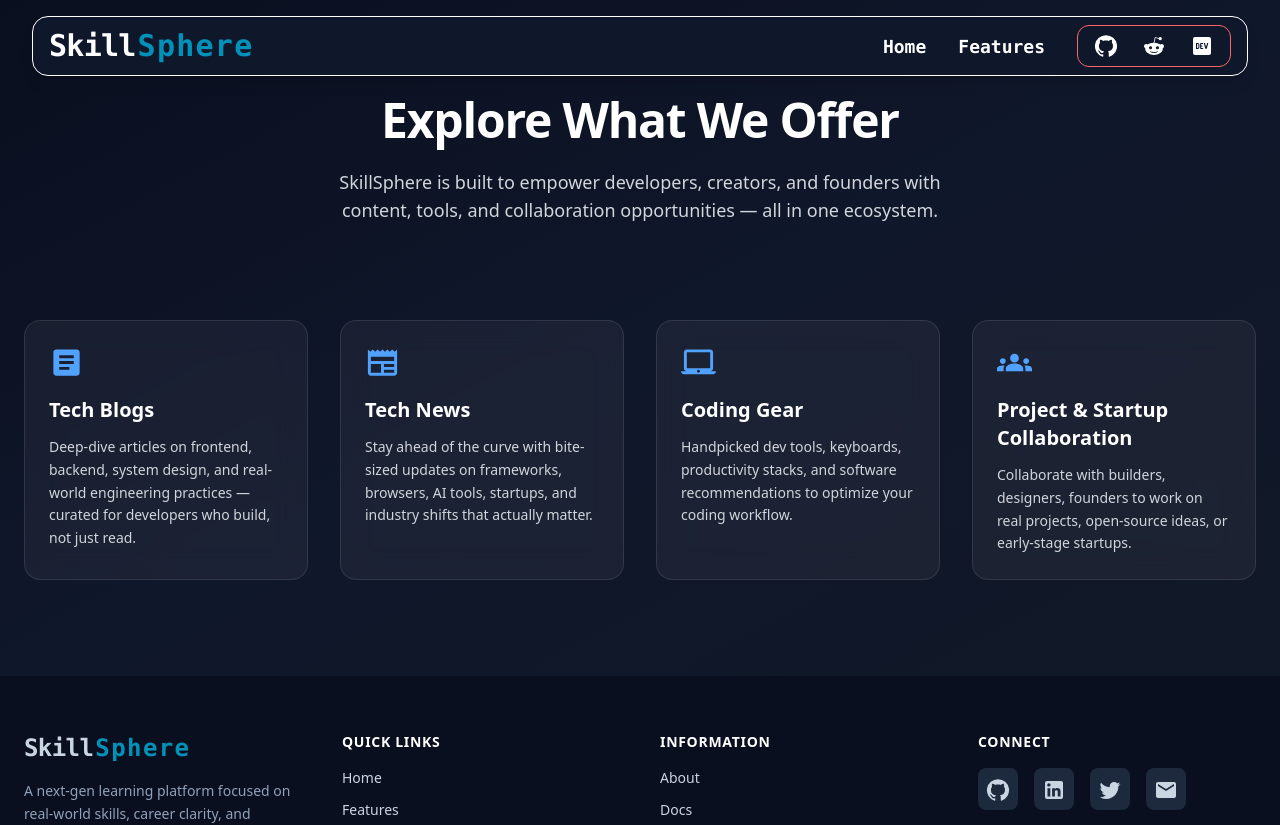
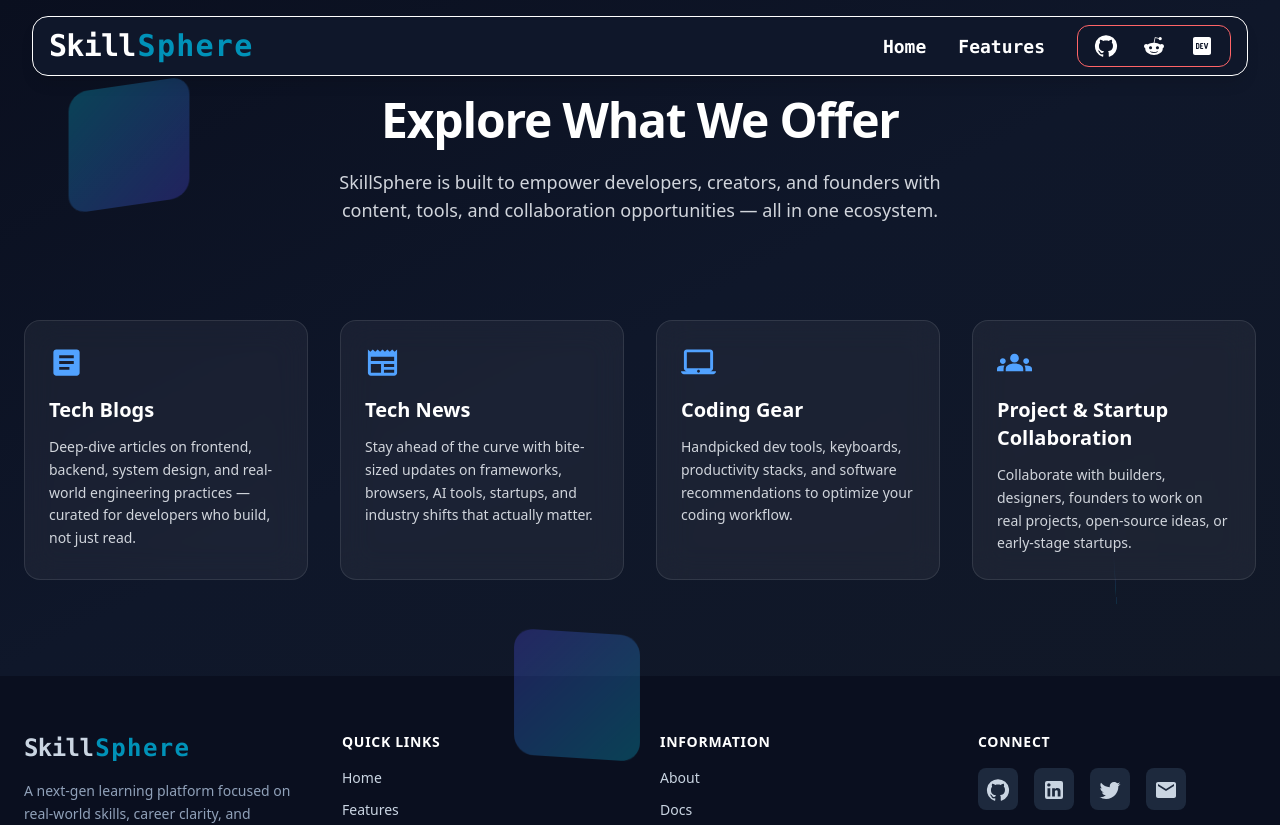
Before and after one commit to raushan-sinha/skills-sphere, a React (Vite) app: page /features in a window 1280 px wide. Shown: the top 825 px of the page. Built offline with nearby package versions, Linux system fonts and the light colour scheme.

Commit message:
Added code for background animations

```diff
--- a/src/pages/Features/Features.jsx
+++ b/src/pages/Features/Features.jsx
@@ -15,6 +15,10 @@ const Features = () => {
             </Helmet>
 
             <main className="w-full bg-gradient-to-br from-[#0a0f1f] via-[#0f172a] to-[#111827] text-white">
+                <div className="floating-cube cube-1"></div>
+                <div className="floating-cube cube-2"></div>
+                <div className="floating-cube cube-3"></div>
+
                 {/* Hero Section */}
                 <section className="max-w-7xl mx-auto px-6 py-24 text-center">
                     <h1 className="text-4xl md:text-5xl font-extrabold tracking-tight mb-6 animate-fadeIn">
```
